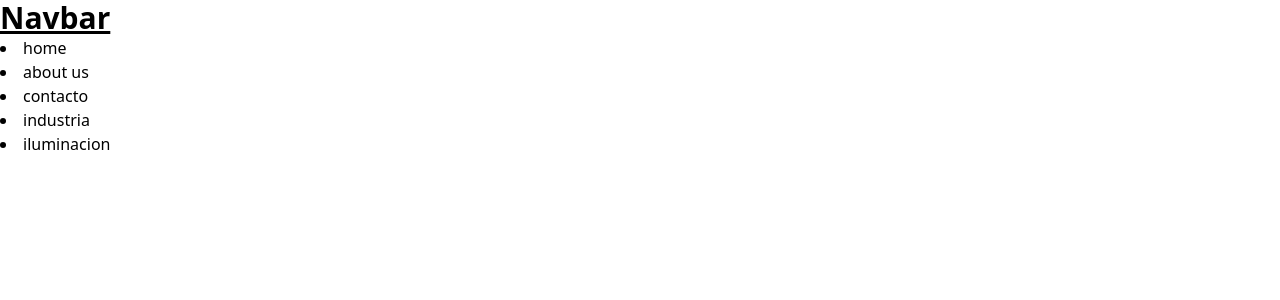
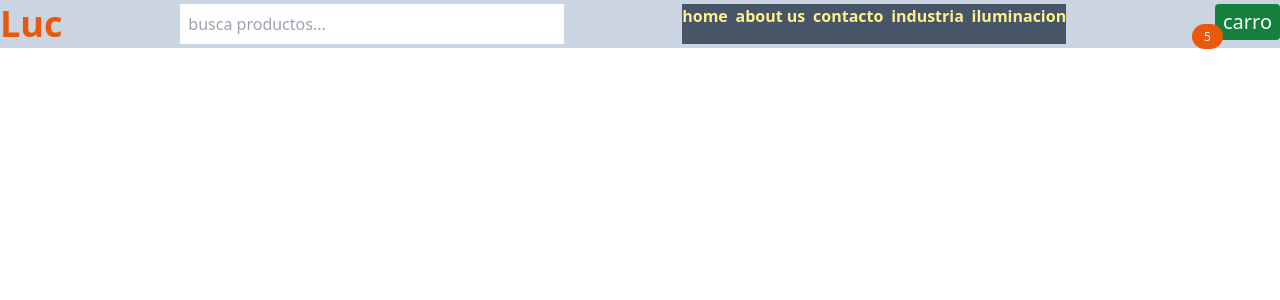
Before and after one commit to marianorigo18/PreEntrega2Rigo-React, a React (Create React App) app: page / in a window 1280 px wide. Shown: the top 300 px of the page. Built offline with nearby package versions, Linux system fonts and the light colour scheme; the HTML template or start-up script is replaced by a standard one.

Commit message:
fix commit

```diff
--- /dev/null
+++ b/src/components/NavbarComponents/BubbleAlert.jsx
@@ -0,0 +1,7 @@
+import React from 'react'
+
+export const BubbleAlert = () => {
+  return (
+    <span className='bg-orange-600 rounded-full text-neutral-50 py-1 px-3 text-xs'>5</span>
+  )
+}
--- /dev/null
+++ b/src/components/NavbarComponents/CartWidget.jsx
@@ -0,0 +1,15 @@
+import React from 'react'
+import { BubbleAlert } from './BubbleAlert'
+
+export const CartWidget = () => {
+  return (
+    <div>
+    <span className='relative left-2 top-3'>
+        <BubbleAlert></BubbleAlert>
+    </span>
+    <button className='bg-green-700 py-1 px-2 rounded text-neutral-50 text-xl'>
+        carro
+    </button>
+    </div>
+  )
+}
--- a/src/components/NavbarComponents/Navbar.jsx
+++ b/src/components/NavbarComponents/Navbar.jsx
@@ -1,15 +1,23 @@
 import React from 'react'
 import { Link } from "react-router-dom";
+import { CartWidget } from './CartWidget';
+
 
 export const Navbar = () => {
   return (
-    <div className='navbar'>
-      <h1 className='text-3xl font-bold underline'>Navbar</h1>
+    <div className="w-full bg-gray-700 fixed top-0">
+    <div className="container sm bg-slate-300 mx-auto py-1 flex justify-between">
+      <h1 className="text-orange-600 text-4xl font-bold">Luc</h1>
+      <input type="text" className="w-50 sm:w-96 px-2" placeholder="busca productos..."></input>
+      <ul className="hidden w-96 bg-slate-600 font-bold justify-between text-yellow-200 sm:flex">
       <li><Link exact to={"/home"}>home</Link></li>
       <li><Link exact to={"/aboutus"}>about us</Link></li>
       <li><Link exact to={"/contact"}>contacto</Link></li>
       <li><Link exact to={"/industria"}>industria</Link></li>
       <li><Link exact to={"/iluminacion"}>iluminacion</Link></li>
+      </ul>
+      <CartWidget></CartWidget>
+    </div>
     </div>
   )
 }
--- a/src/components/index.js
+++ b/src/components/index.js
@@ -1 +1,3 @@
 export * from "./NavbarComponents/Navbar"
+export * from "./NavbarComponents/CartWidget"
+export * from "./NavbarComponents/BubbleAlert"
--- a/src/layouts/MainLeyouts.jsx
+++ b/src/layouts/MainLeyouts.jsx
@@ -2,7 +2,7 @@ import React from 'react'
 
 export const MainLeyouts = ({children}) => {
   return (
-    <div className='main-layout'>
+    <div className='main-layout pt-14'>
         {children}
     </div>
   )
```
